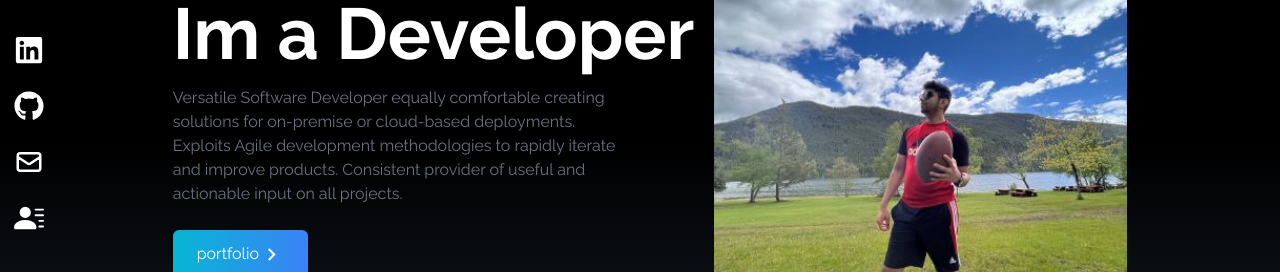
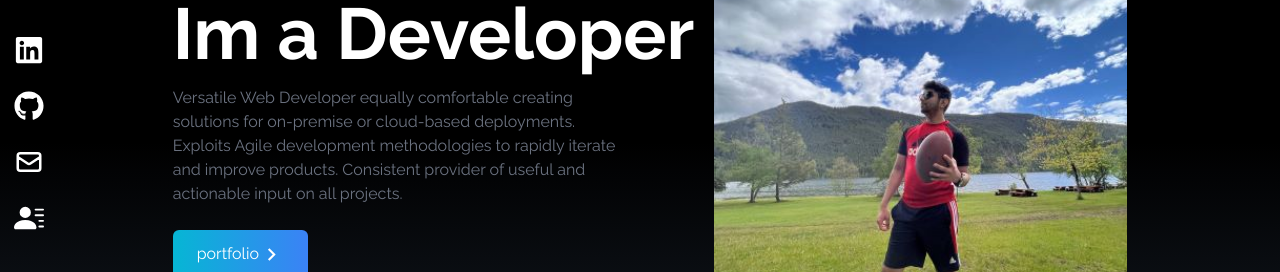
Before and after one commit to dhyeyfarasram/portfolio, a React (Create React App) app: page / in a window 1280 px wide. Shown: the part 258-530 px from the top of the page. Built offline with nearby package versions, Linux system fonts and the light colour scheme.

Commit message:
refactor

```diff
--- a/src/components/Home.jsx
+++ b/src/components/Home.jsx
@@ -11,7 +11,7 @@ const Home = () => {
             <div className="flex flex-col justify-center h-full">
                 <h2 className="text-4xl sm:text-7xl font-bold text-white">Im a Developer</h2>
                 <p className="text-gray-500 py-4 max-w-md">
-                Versatile Software Developer equally comfortable creating solutions for on-premise or cloud-based deployments. Exploits Agile development methodologies to rapidly iterate and improve products. Consistent provider of useful and actionable input on all projects.
+                Versatile Web Developer equally comfortable creating solutions for on-premise or cloud-based deployments. Exploits Agile development methodologies to rapidly iterate and improve products. Consistent provider of useful and actionable input on all projects.
                 </p>
                 <div>
                     <Link to="portfolio" smooth duartion={500} className="group text-white w-fit px-6 py-3 my-2 flex items-center rounded-md bg-gradient-to-r from-cyan-500 to-blue-500 cursor-pointer">
```
